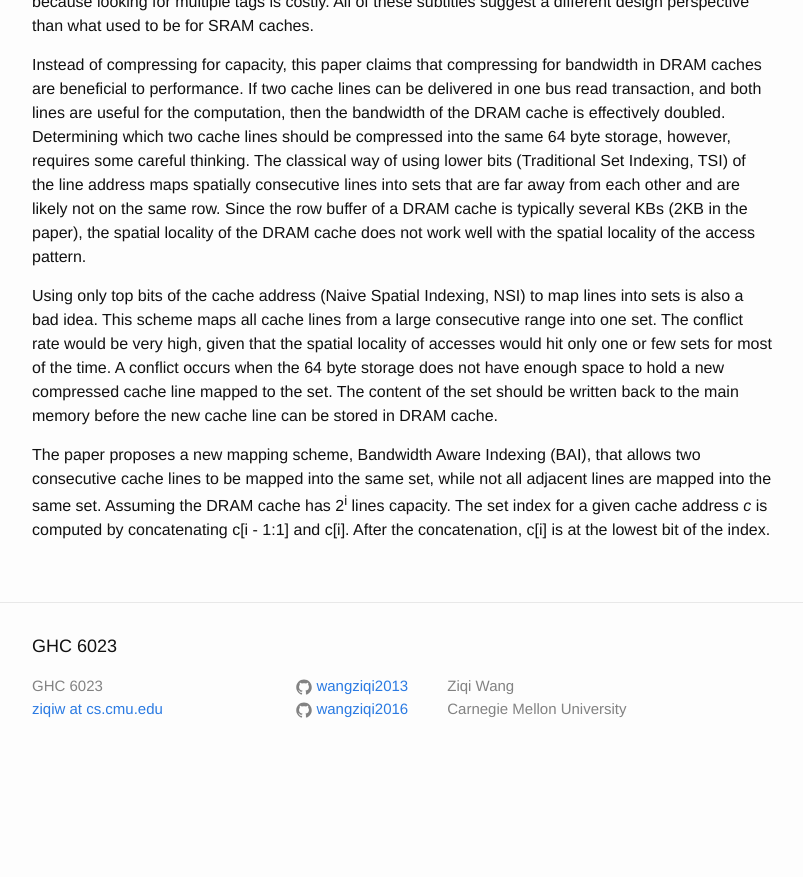
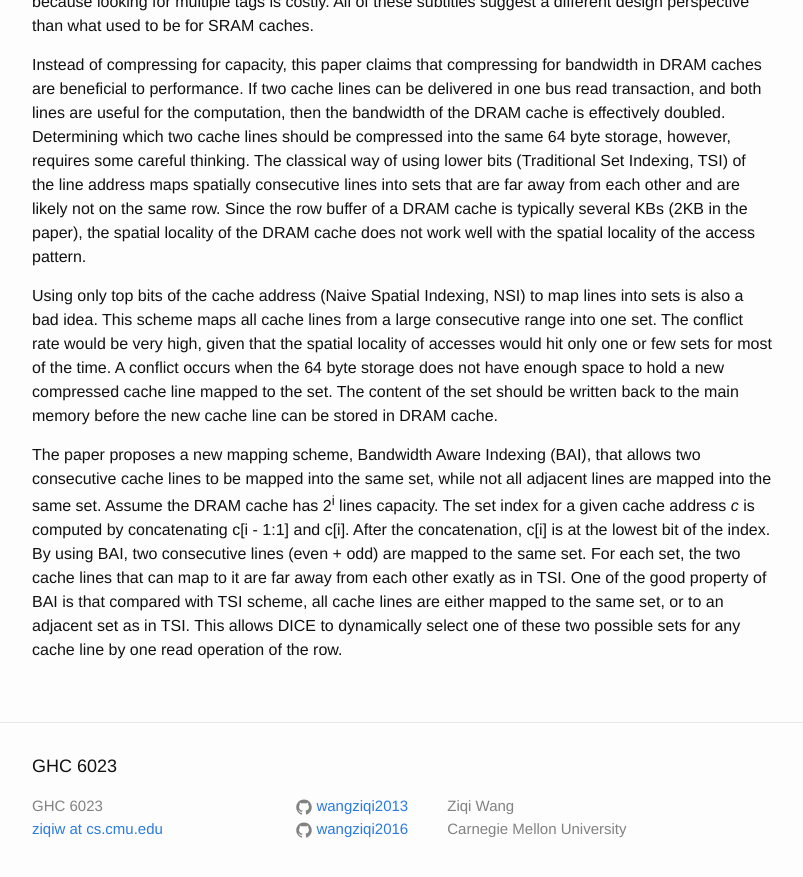
Before and after one commit to wangziqi2013/wangziqi2013.github.io, a Jekyll site: the page built from _posts/2018-05-20-dice.markdown, in a window 1280 px wide and 900 px high, scrolled down 688 px. Shown: the top 877 px of the window, without its empty margins (238-1041 px from the left). Built offline with Jekyll 4.4.1, drawn with Linux system fonts in a browser that asks for light colours; before the commit the page ends 1468 px from its top, so only the background shows below that.

Commit message:
Finish BAI

```diff
--- a/_posts/2018-05-20-dice.markdown
+++ b/_posts/2018-05-20-dice.markdown
@@ -40,6 +40,9 @@ enough space to hold a new compressed cache line mapped to the set. The content
 main memory before the new cache line can be stored in DRAM cache.
 
 The paper proposes a new mapping scheme, Bandwidth Aware Indexing (BAI), that allows two consecutive cache lines to be mapped
-into the same set, while not all adjacent lines are mapped into the same set. Assuming the DRAM cache has 2<sup>i</sup> lines
+into the same set, while not all adjacent lines are mapped into the same set. Assume the DRAM cache has 2<sup>i</sup> lines
 capacity. The set index for a given cache address *c* is computed by concatenating c[i - 1:1] and c[i]. After the concatenation,
-c[i] is at the lowest bit of the index.
+c[i] is at the lowest bit of the index. By using BAI, two consecutive lines (even + odd) are mapped to the same set. For each set,
+the two cache lines that can map to it are far away from each other exatly as in TSI. One of the good property of BAI is that
+compared with TSI scheme, all cache lines are either mapped to the same set, or to an adjacent set as in TSI. This allows DICE
+to dynamically select one of these two possible sets for any cache line by one read operation of the row.
```
